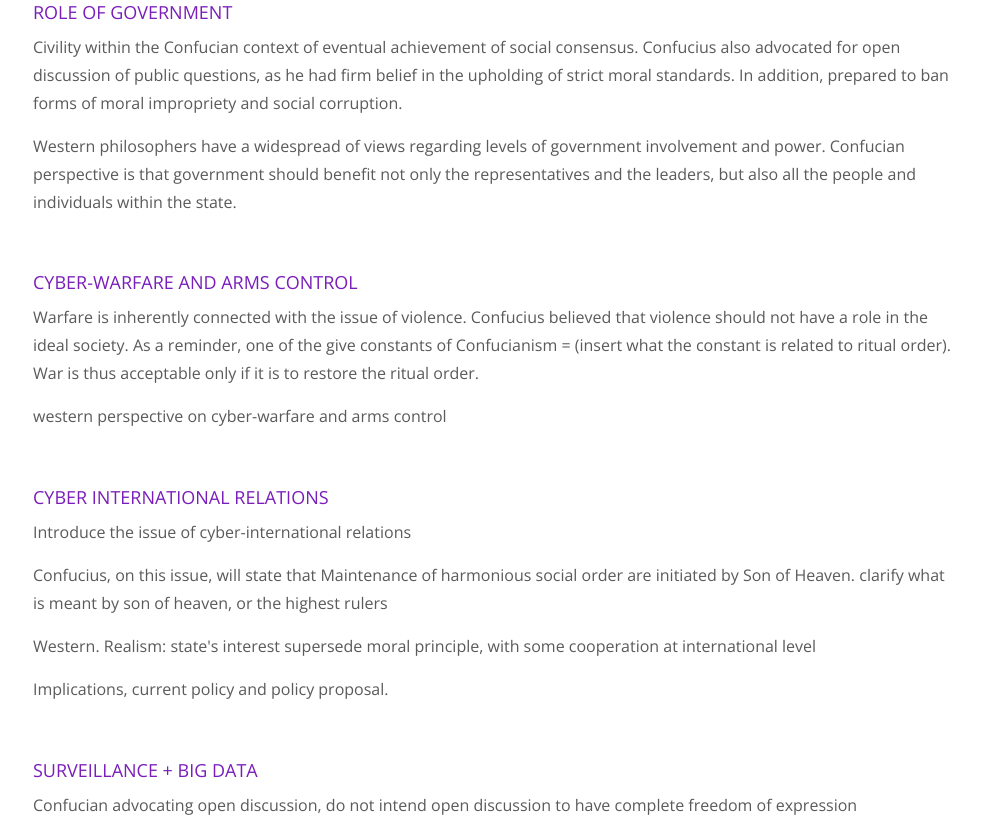
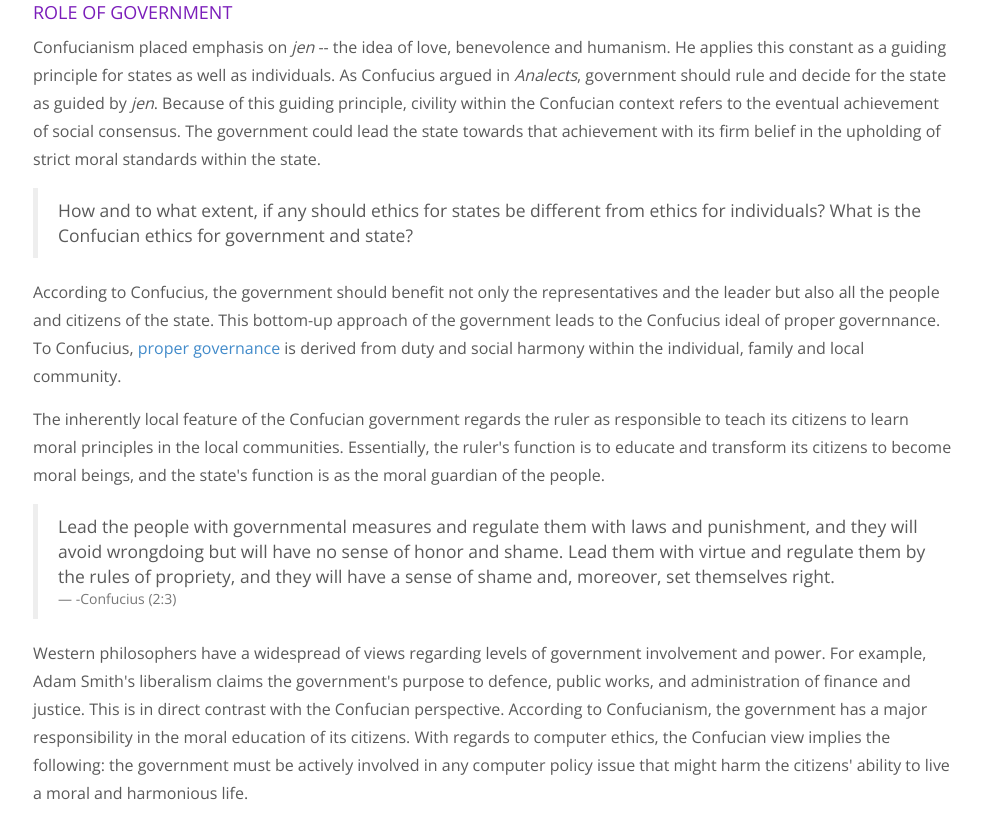
Before and after one commit to paulaksp/confucianism, a plain HTML site: page index-new.html in a window 1280 px wide. Shown: the part 7675-8497 px from the top of the page, without its empty margins (147-1129 px from the left). Drawn offline with nearby package versions, Linux system fonts and the light colour scheme.

Commit message:
Role of govt section

```diff
--- a/index-new.html
+++ b/index-new.html
@@ -269,9 +269,22 @@
             <br>
 
              <h3 class="purple">ROLE OF GOVERNMENT</h3>
-             <p class="lead">Civility within the Confucian context of eventual achievement of social consensus. Confucius also advocated for open discussion of public questions, as he had firm belief in the upholding of strict moral standards. In addition, prepared to ban forms of moral impropriety and social corruption.</p>
+             <p class="lead"> Confucianism placed emphasis on <i>jen</i> -- the idea of love, benevolence and humanism. He applies this constant as a guiding principle for states as well as individuals. As Confucius argued in <i>Analects</i>, government should rule and decide for the state as guided by <i>jen</i>. Because of this guiding principle, civility within the Confucian context refers to the eventual achievement of social consensus. The government could lead the state towards that achievement with its firm belief in the upholding of strict moral standards within the state.</p>
 
-             <p class="lead">Western philosophers have a widespread of views regarding levels of government involvement and power. Confucian perspective is that government should benefit not only the representatives and the leaders, but also all the people and individuals within the state.</p>
+             <blockquote>
+             How and to what extent, if any should ethics for states be different from ethics for individuals? What is the Confucian ethics for government and state?
+            </blockquote>
+
+            <p class="lead">According to Confucius, the government should benefit not only the representatives and the leader but also all the people and citizens of the state. This bottom-up approach of the government leads to the Confucius ideal of proper governnance. To Confucius, <a href="http://gjis.journals.yorku.ca/index.php/gjis/article/viewFile/35207/31926" target="_blank">proper governance</a> is derived from duty and social harmony within the individual, family and local community.</p>
+
+            <p class="lead">The inherently local feature of the Confucian government regards the ruler as responsible to teach its citizens to learn moral principles in the local communities. Essentially, the ruler's function is to educate and transform its citizens to become moral beings, and the state's function is as the moral guardian of the people.</p>
+
+            <blockquote>
+             Lead the people with governmental measures and regulate them with laws and punishment, and they will avoid wrongdoing but will have no sense of honor and shame. Lead them with virtue and regulate them by the rules of propriety, and they will have a sense of shame and, moreover, set themselves right.
+             <footer>-Confucius (2:3)</footer>
+            </blockquote>
+
+             <p class="lead">Western philosophers have a widespread of views regarding levels of government involvement and power. For example, Adam Smith's liberalism claims the government's purpose to defence, public works, and administration of finance and justice. This is in direct contrast with the Confucian perspective. According to Confucianism, the government has a major responsibility in the moral education of its citizens. With regards to computer ethics, the Confucian view implies the following: the government must be actively involved in any computer policy issue that might harm the citizens' ability to live a moral and harmonious life.</p>
              <br>
 
              <h3 class="purple">CYBER-WARFARE AND ARMS CONTROL</h3>
```
